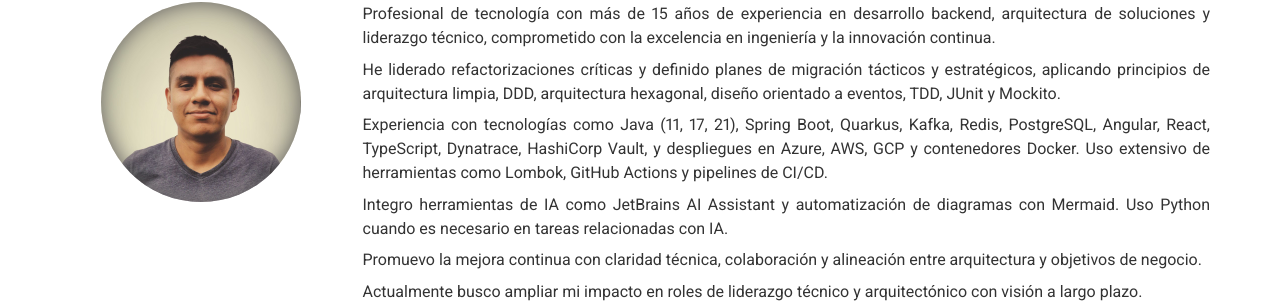
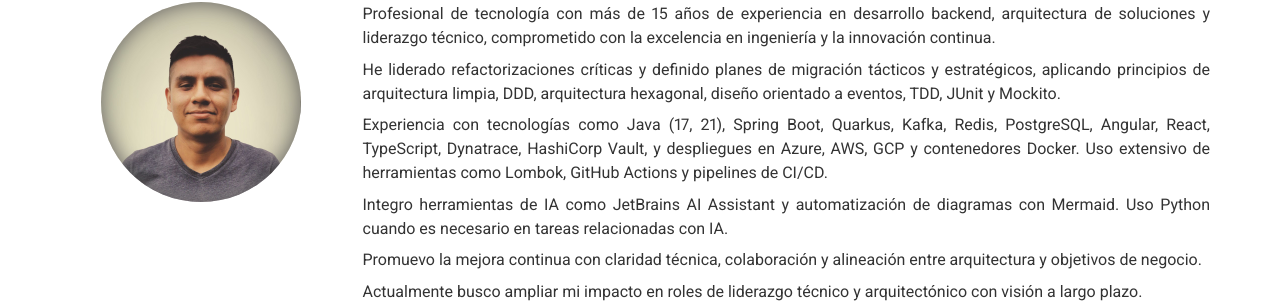
Before and after one commit to lenz90/lenz90.github.io, a Jekyll site: the page built from index.md, in a window 1280 px wide. Shown: the part 327-634 px from the top of the page. Built offline with Jekyll 4.4.1, drawn with Linux system fonts in a browser that asks for light colours; nearby versions of some CDN libraries.

Commit message:
Update _config.yml

```diff
--- a/_config.yml
+++ b/_config.yml
@@ -27,7 +27,7 @@ about_content: |
 
   He liderado refactorizaciones críticas y definido planes de migración tácticos y estratégicos, aplicando principios de arquitectura limpia, DDD, arquitectura hexagonal, diseño orientado a eventos, TDD, JUnit y Mockito.
 
-  Experiencia con tecnologías como Java (11, 17, 21), Spring Boot, Quarkus, Kafka, Redis, PostgreSQL, Angular, React, TypeScript, Dynatrace, HashiCorp Vault, y despliegues en Azure, AWS, GCP y contenedores Docker. Uso extensivo de herramientas como Lombok, GitHub Actions y pipelines de CI/CD.
+  Experiencia con tecnologías como Java (17, 21), Spring Boot, Quarkus, Kafka, Redis, PostgreSQL, Angular, React, TypeScript, Dynatrace, HashiCorp Vault, y despliegues en Azure, AWS, GCP y contenedores Docker. Uso extensivo de herramientas como Lombok, GitHub Actions y pipelines de CI/CD.
 
   Integro herramientas de IA como JetBrains AI Assistant y automatización de diagramas con Mermaid. Uso Python cuando es necesario en tareas relacionadas con IA.
 
```
